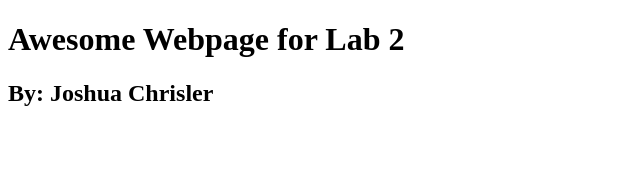
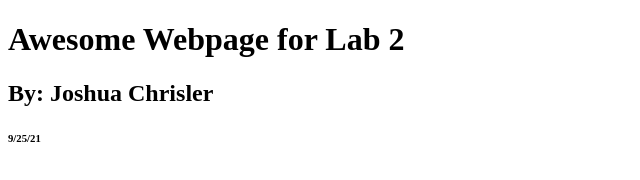
Before and after one commit to jbcd49/Lab2, a plain HTML site: page index.html in a window 1280 px wide. Shown: the full height of the page, 0-640 px from the left. Drawn offline with Linux system fonts and the light colour scheme.

Commit message:
Add date to webpage

```diff
--- a/index.html
+++ b/index.html
@@ -9,5 +9,6 @@
 <body>
     <H1>Awesome Webpage for Lab 2</H1>
     <H2>By: Joshua Chrisler</H2>
+    <H6>9/25/21</H6>
 </body>
 </html>
```
